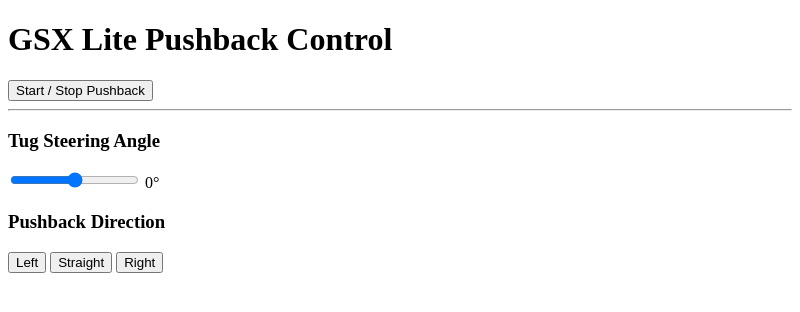
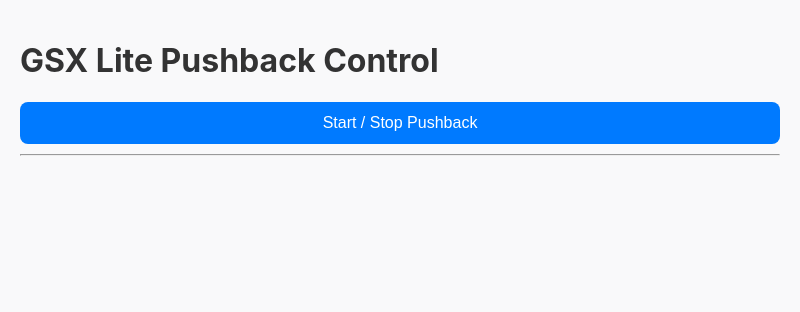
Before and after one commit to beast447/RampRat, an Electron app: page renderer/index.html in a window 800 px wide. Drawn offline with Linux system fonts and the light colour scheme.

Commit message:
Fix UI steering controls

```diff
--- a/renderer/app.js
+++ b/renderer/app.js
@@ -24,7 +24,7 @@
 // ...existing code...
 
 window.onload = () => {
-  document.getElementById('btn-pushback').onclick = togglePushback;
+  document.getElementById('pushbackBtn').onclick = togglePushback;
   const slider = document.getElementById('slider-angle');
   const angleValue = document.getElementById('angle-value');
   slider.oninput = (e) => {
--- a/renderer/index.html
+++ b/renderer/index.html
@@ -3,13 +3,15 @@
 <head>
   <meta charset="UTF-8">
   <title>GSX Lite UI</title>
+  <link rel="stylesheet" href="style.css">
 </head>
 <body>
   <h1>GSX Lite Pushback Control</h1>
 
-  <button id="btn-pushback">Start / Stop Pushback</button>
+  <button id="pushbackBtn">Start / Stop Pushback</button>
   <hr>
 
+  <div id="steering-controls" style="display:none">
     <h3>Tug Steering Angle</h3>
     <input type="range" id="slider-angle" min="-90" max="90" value="0" />
     <span id="angle-value">0°</span>
@@ -18,6 +20,7 @@
     <button id="btn-left">Left</button>
     <button id="btn-straight">Straight</button>
     <button id="btn-right">Right</button>
+  </div>
 
   <script src="app.js"></script>
 </body>
```
Lines whose indentation alone changed are shown as unchanged.
